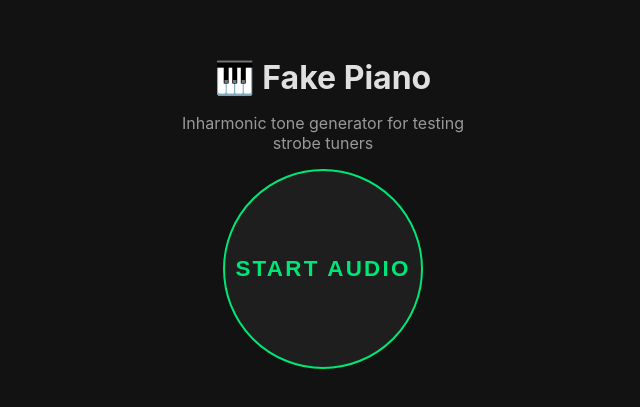
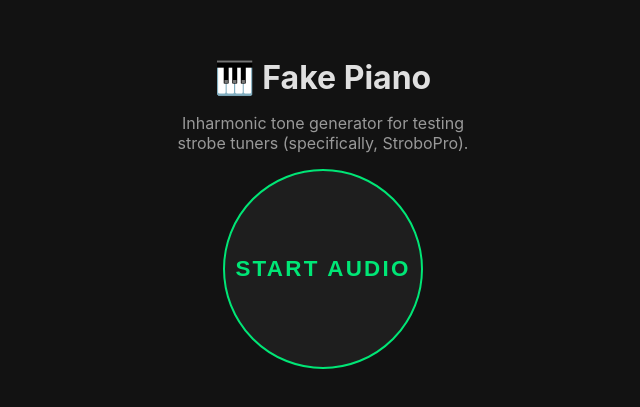
Before and after one commit to cfogelklou/string-sprint, a React (Vite) app: page / in a window 1280 px wide. Shown: the part 187-594 px from the top of the page, without its empty margins (317-957 px from the left). Built offline with nearby package versions, Linux system fonts and the light colour scheme.

Commit message:
Tweak info about this app

```diff
--- a/src/components/AudioStartOverlay.tsx
+++ b/src/components/AudioStartOverlay.tsx
@@ -7,7 +7,7 @@
     <div className="audio-start-overlay">
       <div className="audio-start-content">
         <h1>🎹 Fake Piano</h1>
-        <p>Inharmonic tone generator for testing strobe tuners</p>
+        <p>Inharmonic tone generator for testing strobe tuners (specifically, StroboPro).</p>
         <button
           className="audio-start-button"
           onClick={init}
--- a/src/components/PTAMeasureStep.tsx
+++ b/src/components/PTAMeasureStep.tsx
@@ -131,7 +131,7 @@
                     if (e.key === 'Escape') { setEditingMidi(null); setInputValue(''); }
                   }}
                   placeholder="Enter B from strobopro"
-                  step={0.0001}
+                  step={0.0000001}
                   min={B_INPUT_MIN}
                   max={B_INPUT_MAX}
                   autoFocus
--- a/src/types/index.ts
+++ b/src/types/index.ts
@@ -177,7 +177,7 @@
 }
 
 /** B value input validation bounds. */
-export const B_INPUT_MIN = 0.00001;
+export const B_INPUT_MIN = 0;
 export const B_INPUT_MAX = 0.1;
 
 /** PTA grading thresholds for sample measurement (mean relative B error %). */
--- a/vite.config.ts
+++ b/vite.config.ts
@@ -16,7 +16,7 @@
       manifest: {
         name: 'Fake Piano Tone Generator',
         short_name: 'FakePiano',
-        description: 'Inharmonic piano tone generator for testing strobe tuners',
+        description: 'Inharmonic piano tone generator for testing strobe tuners (specifically, StroboPro).',
         theme_color: '#1a1a2e',
         background_color: '#1a1a2e',
         display: 'standalone',
```
